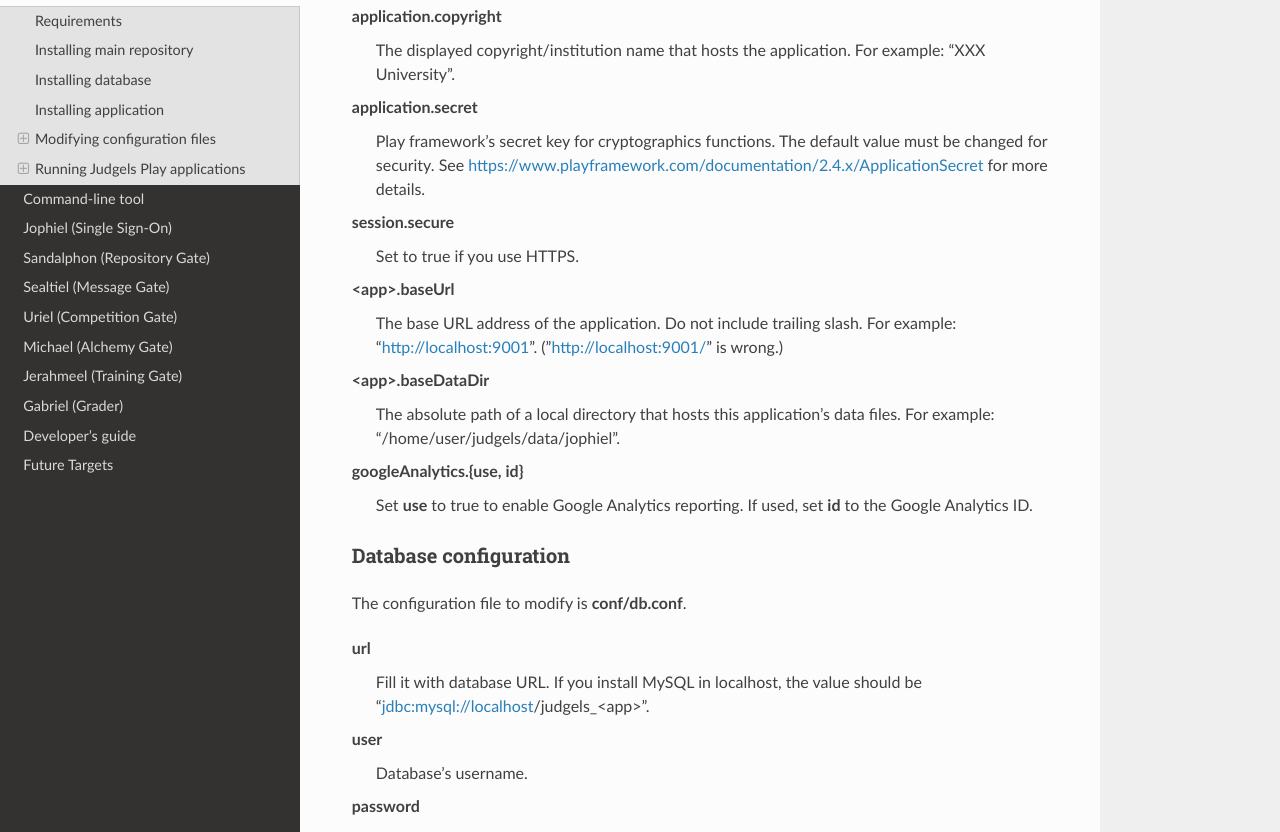
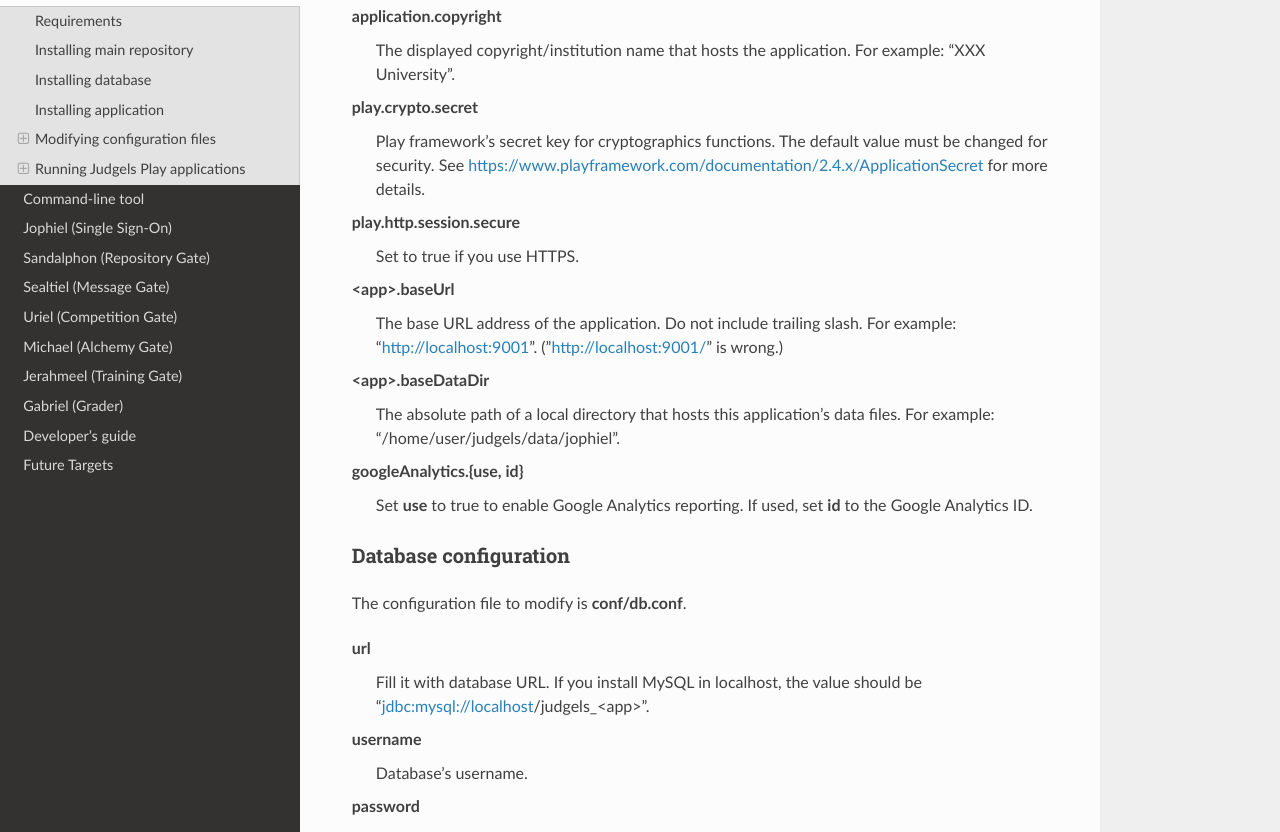
Before and after one commit to judgels/judgels, a Sphinx documentation site: the page built from docs/setup.rst, in a window 1280 px wide and 1400 px high, scrolled down 2123 px. Shown: the part 160-992 px from the top of the window. Built offline with Sphinx 7.4.7 and the Read the Docs theme 2.0.0, drawn with Linux system fonts in a browser that asks for light colours; formulas are drawn with MathJax 3.

Commit message:
Adapt config keys to Play 2.4.2

```diff
--- a/docs/jophiel_setup.rst
+++ b/docs/jophiel_setup.rst
@@ -17,14 +17,14 @@ Configuring Jophiel
 
 This section will cover the specific configuration keys for Jophiel.
 
+play.mailer.{host, port, ssl, user, password}
+    SMTP credentials configuration for sending user account related emails.
+
 jophiel.idToken.key.private
     An RSA private key for generating ID token required for OpenID Connect protocol. You can generate one using :code:`ssh-keygen` command. Make sure to select RSA as the algorithm.
 
 noreply.{name, email}
     The name and email of "noreply" user for sending user account related emails.
-
-smtp.{host, port, ssl, user, password}
-    SMTP credentials configuration for sending user account related emails.
 
 aws.avatar.s3.use
     Whether to use AWS as the storage for user avatars. If set to true, then the rest of the **aws.avatar.\*** keys below should be modified accordingly.
--- a/docs/setup.rst
+++ b/docs/setup.rst
@@ -87,10 +87,10 @@ application.title
 application.copyright
     The displayed copyright/institution name that hosts the application. For example: "XXX University".
 
-application.secret
+play.crypto.secret
     Play framework's secret key for cryptographics functions. The default value must be changed for security. See https://www.playframework.com/documentation/2.4.x/ApplicationSecret for more details.
 
-session.secure
+play.http.session.secure
     Set to true if you use HTTPS.
 
 <app>.baseUrl
@@ -110,7 +110,7 @@ The configuration file to modify is **conf/db.conf**.
 url
     Fill it with database URL. If you install MySQL in localhost, the value should be "jdbc:mysql://localhost/judgels_<app>".
 
-user
+username
     Database's username.
 
 password
```
